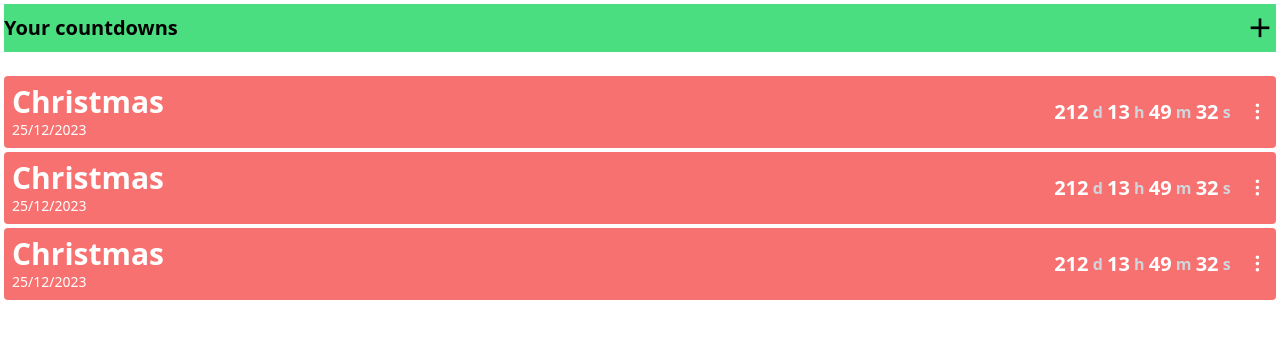
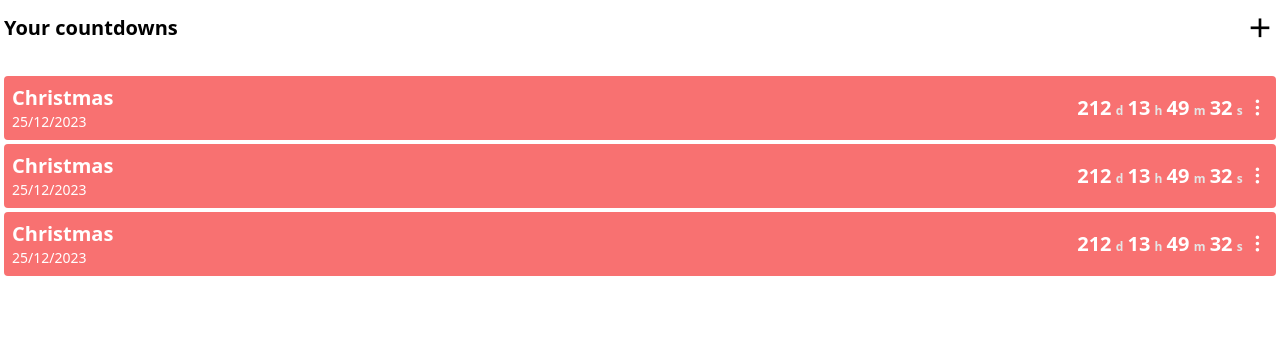
Before and after one commit to YinChuRijnaard/dayz-left, a React (Vite) app: page / in a window 1280 px wide. Shown: the top 338 px of the page. Built offline with nearby package versions, Linux system fonts and the light colour scheme.

Commit message:
Change font sizes

```diff
--- a/src/App.tsx
+++ b/src/App.tsx
@@ -2,8 +2,8 @@ import Entry from "./components/Entry";
 
 const App = () => {
   return (
-    <main className="min-w-max p-1">
-      <div className="flex items-center justify-between bg-green-400">
+    <main className="min-w-max select-none p-1">
+      <div className="flex items-center justify-between">
         <h1 className="text-xl font-bold">Your countdowns</h1>
         <i className="ri-add-fill ri-2x"></i>
       </div>
--- a/src/components/Entry.tsx
+++ b/src/components/Entry.tsx
@@ -2,28 +2,29 @@ const Entry = () => {
   return (
     <section className="flex justify-between rounded bg-red-400 p-2 text-white">
       <div>
-        <h1 className="text-3xl font-bold">Christmas</h1>
+        <h1 className="text-xl font-bold">Christmas</h1>
         <p className="text-sm">25/12/2023</p>
       </div>
 
-      <div className="ml-auto flex items-center justify-center py-2 px-4 font-bold">
+      <div className="ml-auto mr-0.5 flex items-center justify-center font-bold">
         <p className="text-xl">212</p>
         &nbsp;
-        <p className="text-gray-300">d</p>
+        <sub className="text-neutral-200">d</sub>
         &nbsp;
         <p className="text-xl">13</p>
         &nbsp;
-        <p className="text-gray-300">h</p>
+        <sub className="text-neutral-200">h</sub>
         &nbsp;
         <p className="text-xl">49</p>
         &nbsp;
-        <p className="text-gray-300">m</p>
+        <sub className="text-neutral-200">m</sub>
         &nbsp;
         <p className="text-xl">32</p>
         &nbsp;
-        <p className="text-gray-300">s</p>
+        <sub className="text-neutral-200">s</sub>
       </div>
-      <div className="flex items-center justify-center">
+
+      <div className="ml-0.5 flex items-center justify-center">
         <i className="ri-more-2-fill ri-lg"></i>
       </div>
     </section>
```
